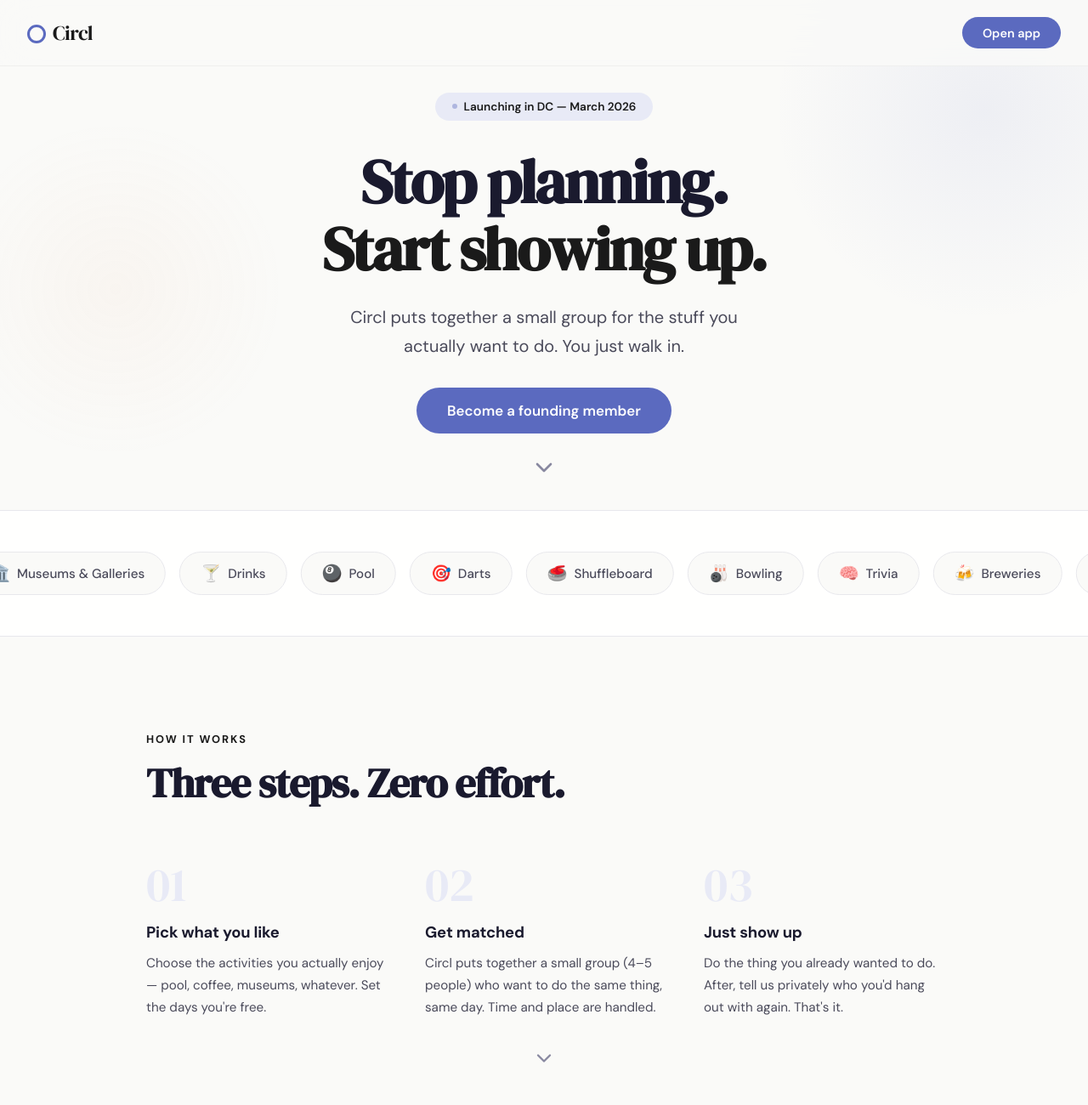
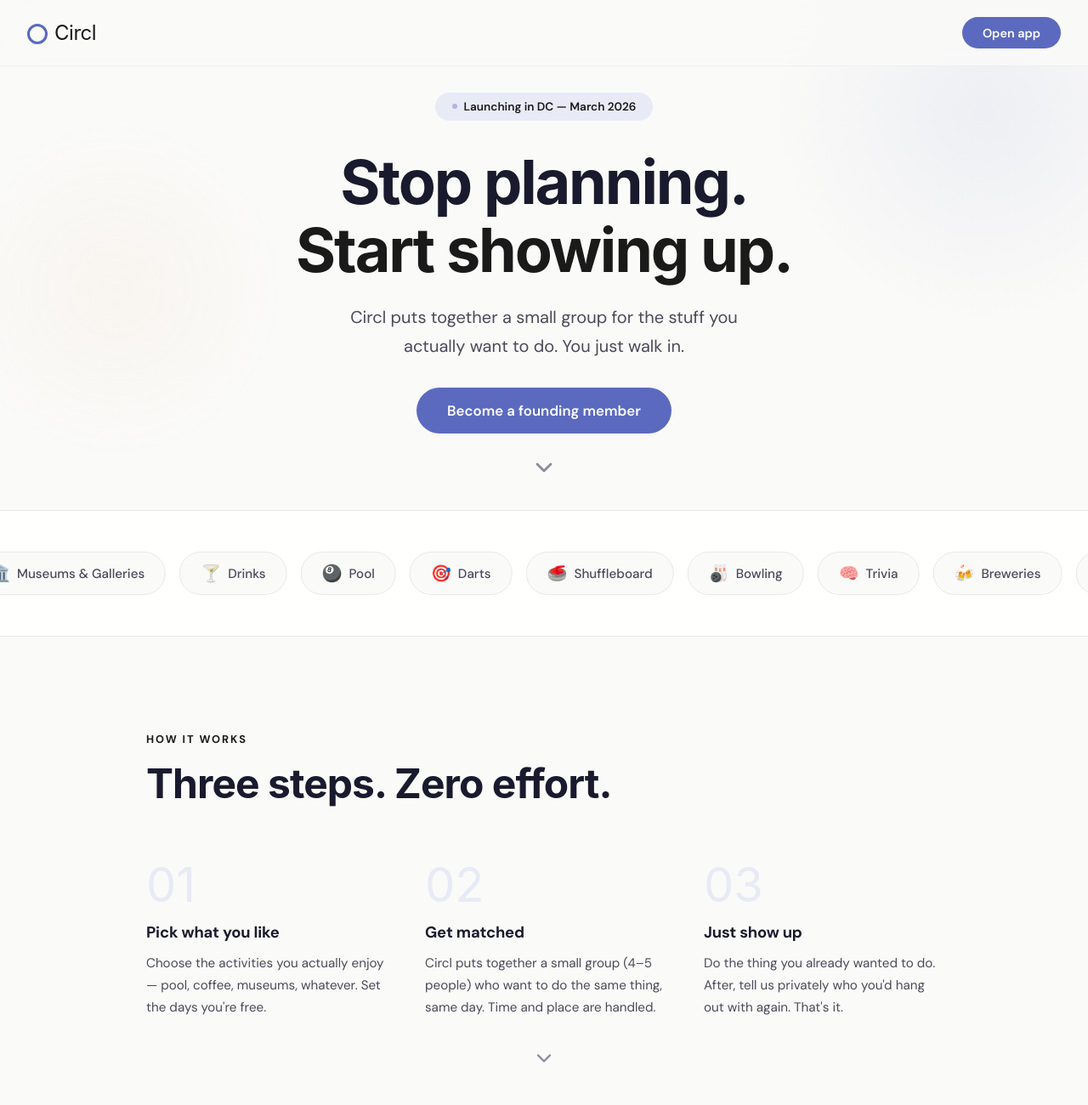
Before and after one commit to icarman-26/circl-landing, a plain HTML site: page index.html in a window 1280 px wide. Shown: the top 1300 px of the page at 85% size. Drawn offline with Linux system fonts and the light colour scheme.

Commit message:
match logo font to app sans-serif, adjust ring size

```diff
--- a/index.html
+++ b/index.html
@@ -59,7 +59,7 @@
         }
 
         .logo {
-            font-family: 'DM Serif Display', serif;
+            font-family: -apple-system, BlinkMacSystemFont, 'Segoe UI', sans-serif;
             font-size: 1.5rem;
             color: #1A1A1A;
             letter-spacing: -0.02em;
@@ -143,7 +143,7 @@
         }
 
         h1 {
-            font-family: 'DM Serif Display', serif;
+            font-family: -apple-system, BlinkMacSystemFont, 'Segoe UI', sans-serif;
             font-size: clamp(2.5rem, 6vw, 4.5rem);
             line-height: 1.1;
             letter-spacing: -0.03em;
@@ -280,7 +280,7 @@
         }
 
         h2 {
-            font-family: 'DM Serif Display', serif;
+            font-family: -apple-system, BlinkMacSystemFont, 'Segoe UI', sans-serif;
             font-size: clamp(2rem, 4vw, 3rem);
             letter-spacing: -0.02em;
             margin-bottom: 4rem;
@@ -298,7 +298,7 @@
         }
 
         .step-number {
-            font-family: 'DM Serif Display', serif;
+            font-family: -apple-system, BlinkMacSystemFont, 'Segoe UI', sans-serif;
             font-size: 3.5rem;
             color: var(--purple-light);
             line-height: 1;
@@ -510,7 +510,7 @@
 
     <!-- NAV -->
     <nav>
-        <div class="logo"><span style="display:inline-block;width:22px;height:22px;border:3px solid var(--purple);border-radius:50%;margin-right:8px;vertical-align:middle;position:relative;top:-1px;"></span>Circl</div>
+        <div class="logo"><span style="display:inline-block;width:24px;height:24px;border:3.5px solid var(--purple);border-radius:50%;margin-right:8px;vertical-align:middle;position:relative;top:-1px;"></span>Circl</div>
         <a href="https://circl-mobile-app.vercel.app" class="nav-cta">Open app</a>
     </nav>
 
```
